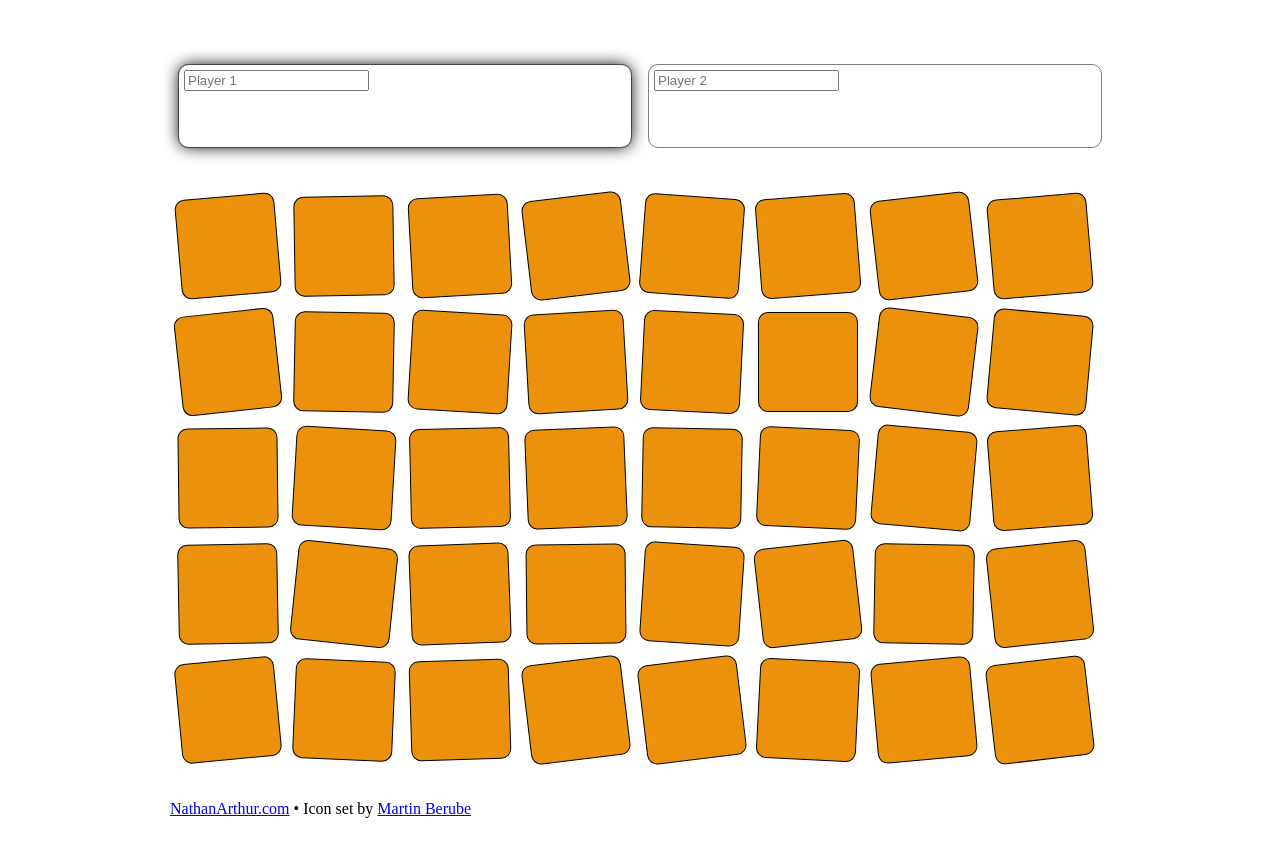
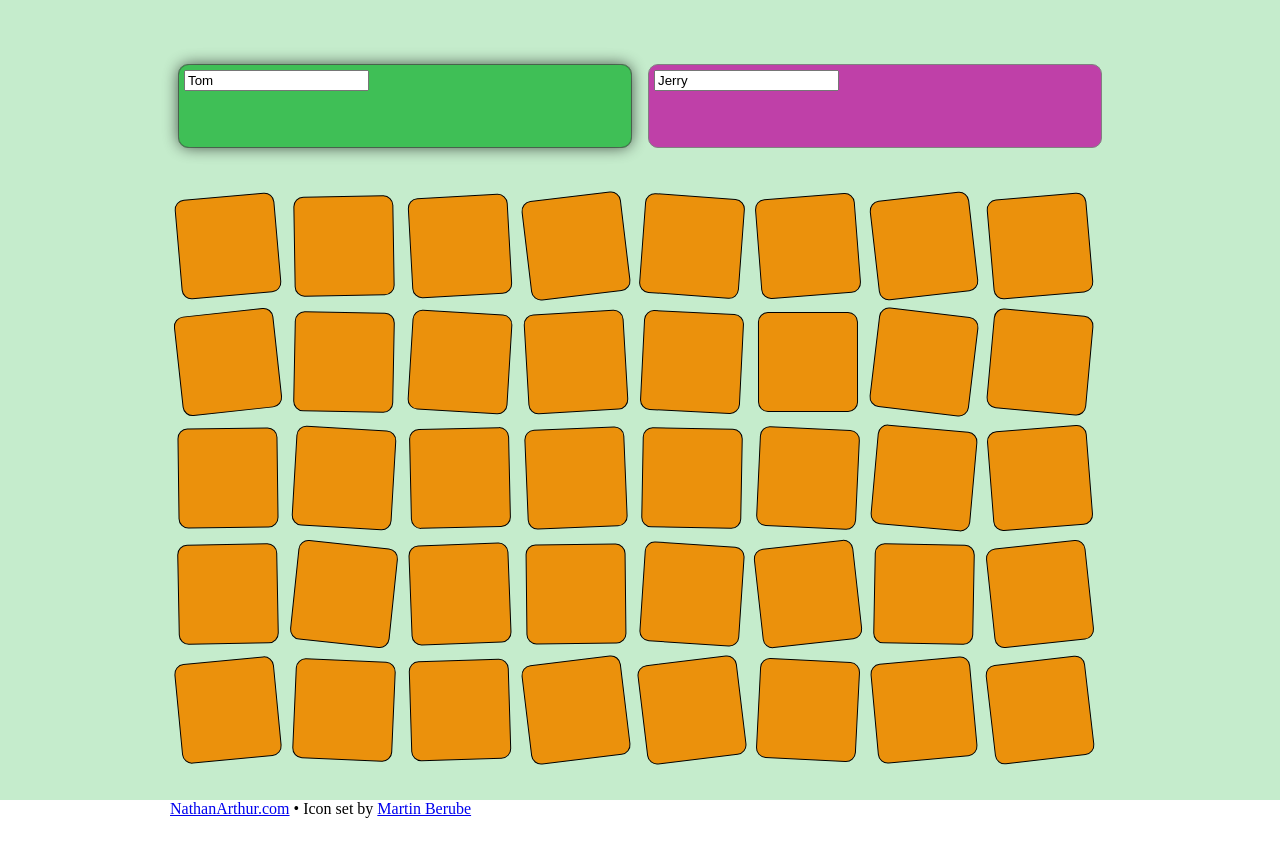
Before and after one commit to narthur/memory-flipper, a plain HTML site: page index.html in a window 1280 px wide. Drawn offline with nearby package versions, Linux system fonts and the light colour scheme.

Commit message:
refine player colors

```diff
--- a/app.js
+++ b/app.js
@@ -1,11 +1,16 @@
 $(document).ready(function() {
   layDownCards();
   setClickHandlers();
-  $('input').on('keyup', function() {
-    var color = stringToColor( $(this).val() );
-    $(this).closest('.player').css('background-color',color);
-  });
+  updateColors();
 });
+
+function updateColors() {
+  var colors = getColors();
+  var players = $('.player');
+
+  $(players[0]).css('--color', colors[0]);
+  $(players[1]).css('--color', colors[1]);
+}
 
 function clearGuess() {
   $('.active').removeClass('active');
@@ -112,15 +117,22 @@ function shuffle(array) {
   return array;
 }
 
-var stringToColor = function(str) {
-  var hash = 0;
-  for (var i = 0; i < str.length; i++) {
-    hash = str.charCodeAt(i) + ((hash << 5) - hash);
-  }
-  var colour = '#';
-  for (var i = 0; i < 3; i++) {
-    var value = (hash >> (i * 8)) & 0xFF;
-    colour += ('00' + value.toString(16)).substr(-2);
-  }
-  return colour;
+var getColors = function() {
+  var hue1 = Math.random() * 360
+  var hue2 = hue1 + 180
+
+  return [`hsl(${hue1}, 50%, 50%)`, `hsl(${hue2}, 50%, 50%)`]
 }
+
+// var stringToColor = function(str) {
+//   var hash = 0;
+//   for (var i = 0; i < str.length; i++) {
+//     hash = str.charCodeAt(i) + ((hash << 5) - hash);
+//   }
+//   var colour = '#';
+//   for (var i = 0; i < 3; i++) {
+//     var value = (hash >> (i * 8)) & 0xFF;
+//     colour += ('00' + value.toString(16)).substr(-2);
+//   }
+//   return colour;
+// }
--- a/index.html
+++ b/index.html
@@ -18,18 +18,18 @@
 <body>
   <div class="players">
     <div class="player up">
-      <input placeholder="Player 1" />
+      <input placeholder="Player 1" value="Tom" />
       <div class="matches"></div>
     </div>
     <div class="player">
-      <input placeholder="Player 2" />
+      <input placeholder="Player 2" value="Jerry" />
       <div class="matches"></div>
     </div>
   </div>
   <div class="cards"></div>
 
   <div class="footer">
-    <a href="http://nathanarthur.com/">NathanArthur.com</a> • Icon set by <a href="http://www.iconarchive.com/show/flat-animal-icons-by-martin-berube.html">Martin Berube</a>
+    <a href="https://nathanarthur.com/">NathanArthur.com</a> • Icon set by <a href="http://www.iconarchive.com/show/flat-animal-icons-by-martin-berube.html">Martin Berube</a>
   </div>
 
   <script src="https://ajax.googleapis.com/ajax/libs/jquery/3.2.1/jquery.min.js"></script>
--- a/style.css
+++ b/style.css
@@ -24,10 +24,23 @@ body {
 }
 
 .player {
+  --color: white;
   border: 1px solid grey;
   flex: 1 1 calc(50% - 1rem);
   position: relative;
   margin: .5rem;
+  background-color: var(--color);
+}
+
+.player.up::before {
+  content: "";
+  position: fixed;
+  top: 0;
+  left: 0;
+  width: 100vw;
+  height: 100vh;
+  opacity: .3;
+  background-color:  var(--color);
 }
 
 .player input {
@@ -113,7 +126,7 @@ body {
 }
 
 .active::after, .up::after {
-  opacity: 1;
+  opacity: .7;
 }
 
 .active img {
```
